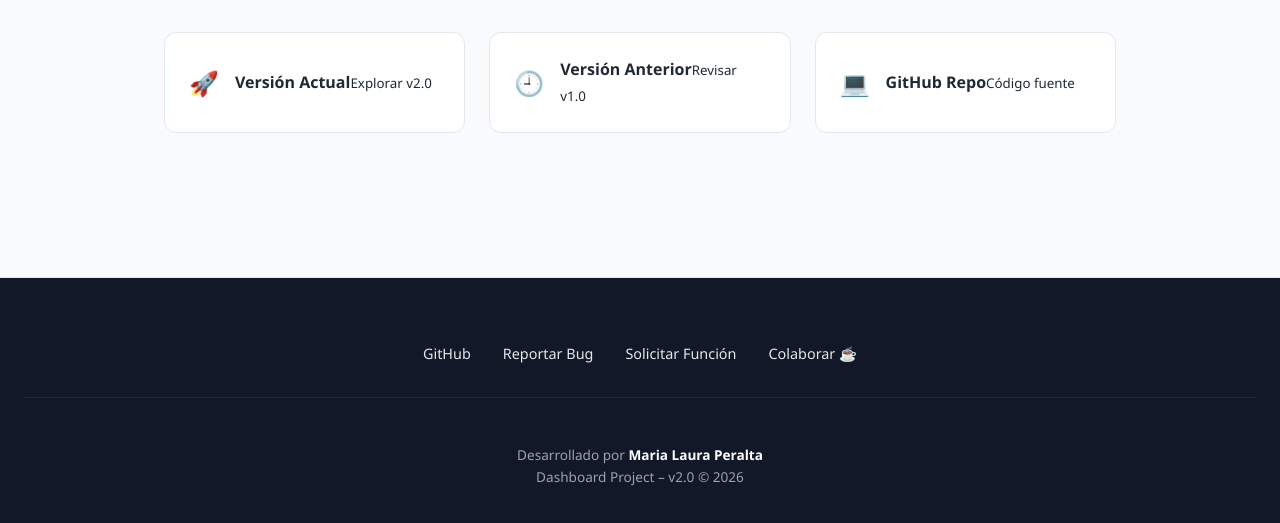
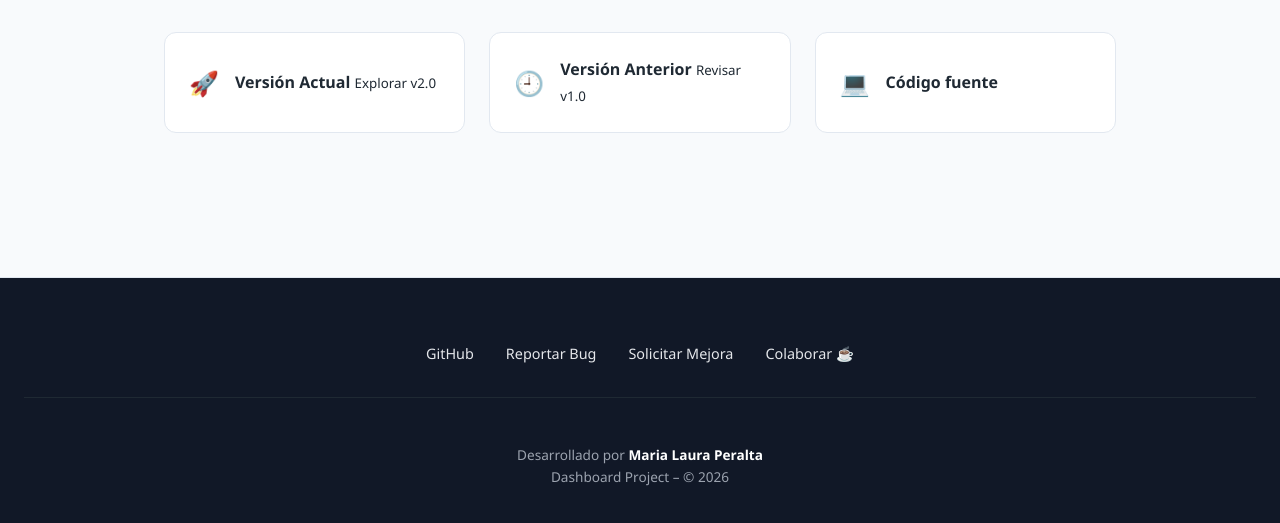
Before and after one commit to lalita635dev-prog/dashboard, a plain HTML site: page index.html in a window 1280 px wide. Shown: the part 1226-1749 px from the top of the page. Drawn offline with Linux system fonts and the light colour scheme.

Commit message:
mejorando el home

```diff
--- a/index.html
+++ b/index.html
@@ -3,7 +3,8 @@
 <head>
   <meta charset="UTF-8" />
   <meta name="viewport" content="width=device-width, initial-scale=1.0" />
-  <title>Dashboard Project | v2.0</title>
+  <title>Dashboard Project</title>
+  <link rel="icon" href="https://fav.farm/💼">
   <link rel="stylesheet" href="assets/css/main.css" />
 </head>
 <body>
@@ -62,15 +63,15 @@
       <div class="actions-grid">
         <a href="dashboard/v2/index.html" class="action-item">
           <span class="icon">🚀</span>
-          <div><strong>Versión Actual</strong><small>Explorar v2.0</small></div>
+          <div><strong>Versión Actual </strong><small>Explorar v2.0</small></div>
         </a>
         <a href="dashboard/v1/index.html" class="action-item">
           <span class="icon">🕘</span>
-          <div><strong>Versión Anterior</strong><small>Revisar v1.0</small></div>
+          <div><strong>Versión Anterior </strong><small>Revisar v1.0</small></div>
         </a>
         <a href="https://github.com/lalita635dev-prog/dashboard" target="_blank" class="action-item">
           <span class="icon">💻</span>
-          <div><strong>GitHub Repo</strong><small>Código fuente</small></div>
+          <div><strong>Código fuente</strong></div>
         </a>
       </div>
     </section>
@@ -81,12 +82,12 @@
     <div class="footer-links">
       <a href="https://github.com/lalita635dev-prog/dashboard" target="_blank">GitHub</a>
       <a href="https://github.com/lalita635dev-prog/dashboard/issues" target="_blank">Reportar Bug</a>
-      <a href="https://github.com/lalita635dev-prog/dashboard/issues" target="_blank">Solicitar Función</a>
+      <a href="https://github.com/lalita635dev-prog/dashboard/issues" target="_blank">Solicitar Mejora</a>
       <a href="http://bit.ly/4fS0yUa" target="_blank">Colaborar ☕</a>
     </div>
     <div class="footer-credits">
       <p>Desarrollado por <strong>Maria Laura Peralta</strong><br>
-      Dashboard Project – v2.0 © 2026</p>
+      Dashboard Project – © 2026</p>
     </div>
   </footer>
 
```
